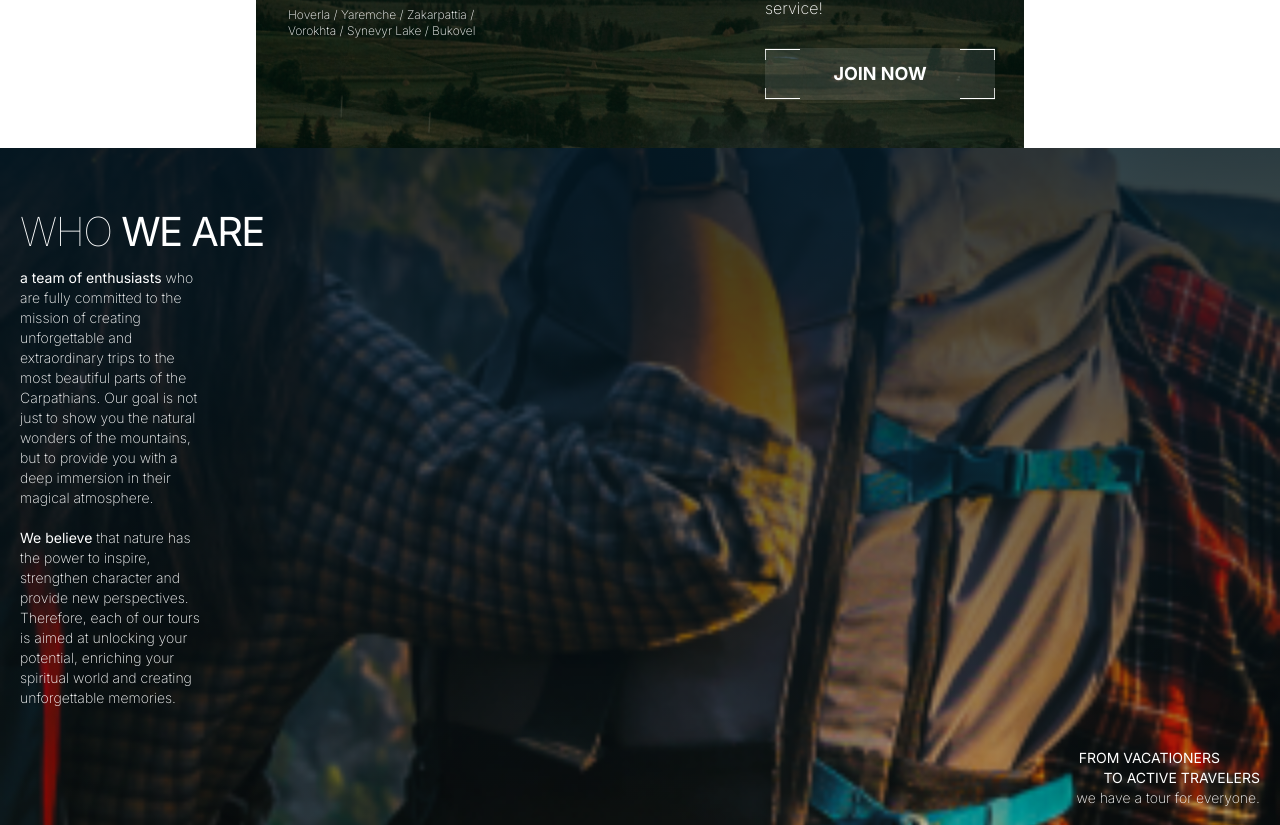
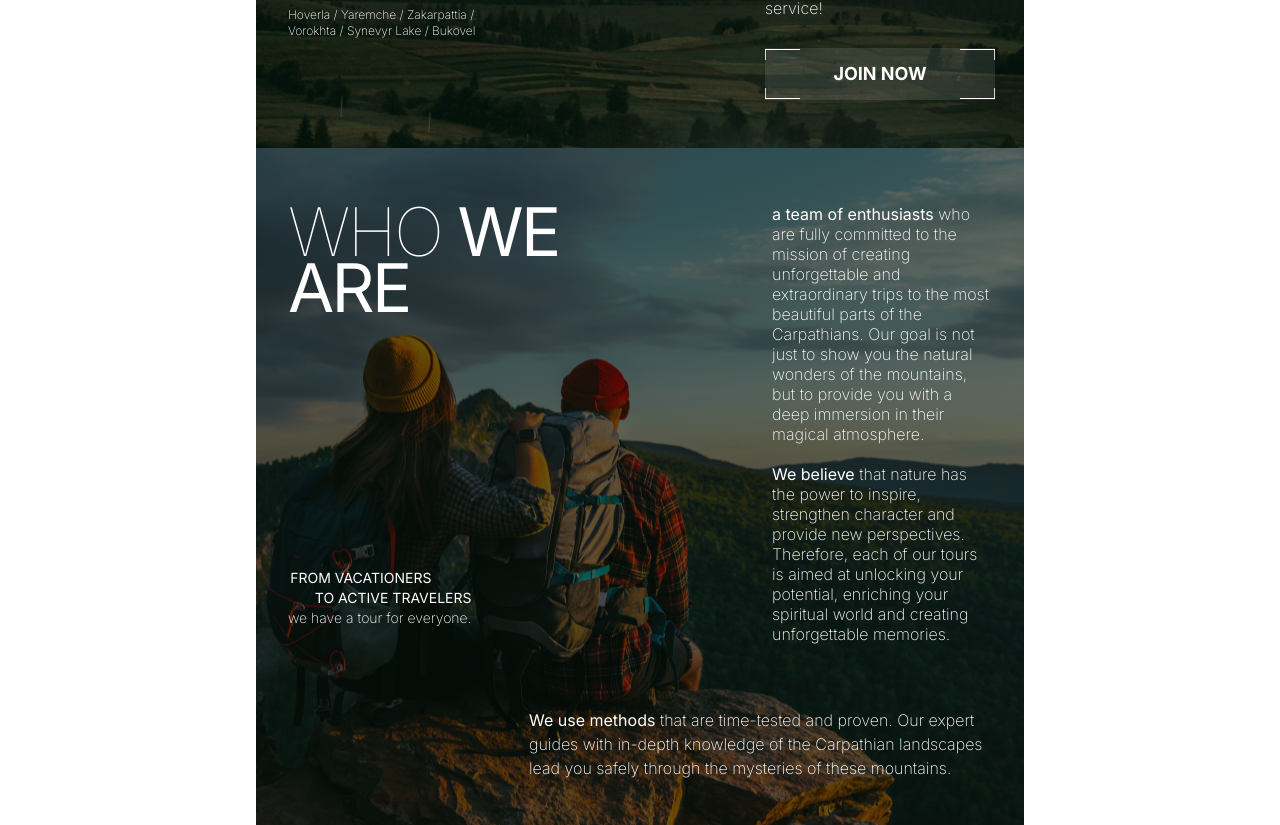
Before and after one commit to IrynaBondarenko7/carp-travel, a Next.js app: page / in a window 1280 px wide. Shown: the part 395-1220 px from the top of the page. Built offline with nearby package versions, Linux system fonts and the light colour scheme.

Commit message:
added about tablet styles

```diff
--- a/src/app/globals.css
+++ b/src/app/globals.css
@@ -115,7 +115,8 @@ body.menu-open {
     url(../../public/images/gallery/mobile/bg-mb.png);
 }
 .gallery-section,
-.contacts-section {
+.contacts-section,
+.about-section {
   background-repeat: no-repeat;
   background-position: center;
   background-size: cover;
@@ -126,6 +127,14 @@ body.menu-open {
     url(../../public/images/contacts/bg-mb.png);
   opacity: 0.75;
   position: relative;
+}
+.about-section {
+  background-image: linear-gradient(rgba(2, 15, 8, 0.5), rgba(2, 15, 8, 0.5)),
+    url(../../public/images/about/about-bg-mb.png);
+  @media screen and (min-width: 768px) {
+    background-image: linear-gradient(rgba(2, 15, 8, 0.5), rgba(2, 15, 8, 0.5)),
+      url(../../public/images/about/about-bg-tab.png);
+  }
 }
 /*
 .contacts-section::before {
--- a/src/components/About.tsx
+++ b/src/components/About.tsx
@@ -2,36 +2,38 @@ export const About = () => {
   return (
     <section
       id="about"
-      className="py-14 px-5 bg-center bg-no-repeat bg-cover relative"
-      style={{
-        backgroundImage: 'url("/images/about/about-bg-mb.png")',
-      }}
+      className="py-14 sm:px-5 smm:px-5  relative md:w-768 w-480 sm:w-screen mx-auto about-section md:px-8"
     >
-      <div className="absolute top-0 left-0 w-full h-full  z-0 bg-gradient-custom opacity-75"></div>
       <div className="relative">
-        <h2 className="text-white text-40 leading-56 tracking-1.6 font-thin mb-2">
+        <div className="md:flex md:gap-76">
+          <h2 className="text-white sm:text-40 smm:text-40 leading-56 sm:tracking-1.6 smm:tracking-1.6 font-thin mb-2 md:text-67 md:tracking-2.68">
             WHO <b>WE ARE</b>
           </h2>
-        <p className="text-white text-sm w-180 mb-5 font-extralight">
+          <div className="md:flex md:flex-col">
+            <p className="text-white sm:text-sm smm:text-sm sm:w-180 smm:w-180 mb-5 font-extralight md:text-base md:leading-5 md:w-220">
               <strong>a team of enthusiasts </strong>
-          who are fully committed to the mission of creating unforgettable and
-          extraordinary trips to the most beautiful parts of the Carpathians.
-          Our goal is not just to show you the natural wonders of the mountains,
-          but to provide you with a deep immersion in their magical atmosphere.
+              who are fully committed to the mission of creating unforgettable
+              and extraordinary trips to the most beautiful parts of the
+              Carpathians. Our goal is not just to show you the natural wonders
+              of the mountains, but to provide you with a deep immersion in
+              their magical atmosphere.
             </p>
-        <p className="text-white text-sm w-180 font-extralight">
+
+            <p className="text-white sm:text-sm smm:text-sm sm:w-180 smm:w-180 font-extralight md:text-base md:leading-5 md:w-220">
               <strong>We believe </strong>
-          that nature has the power to inspire, strengthen character and provide
-          new perspectives. Therefore, each of our tours is aimed at unlocking
-          your potential, enriching your spiritual world and creating
-          unforgettable memories.
+              that nature has the power to inspire, strengthen character and
+              provide new perspectives. Therefore, each of our tours is aimed at
+              unlocking your potential, enriching your spiritual world and
+              creating unforgettable memories.
             </p>
-        <div className="text-white pt-10 flex flex-col items-end text-sm mb-10">
+          </div>
+        </div>
+        <div className="text-white pt-10 flex flex-col items-end text-sm mb-10 md:absolute md:bottom-28">
           <p className="uppercase mr-10">From vacationers </p>
           <p className="uppercase">to active travelers</p>
           <p className="font-extralight">we have a tour for everyone.</p>
         </div>
-        <p className="text-white text-sm  font-extralight">
+        <p className="text-white sm:text-sm  smm:text-sm  font-extralight md:mt-16 md:w-463 md:ml-auto md:text-base">
           <strong>We use methods </strong>
           that are time-tested and proven. Our expert guides with in-depth
           knowledge of the Carpathian landscapes lead you safely through the
--- a/tailwind.config.ts
+++ b/tailwind.config.ts
@@ -44,6 +44,8 @@ const config: Config = {
         "480": "480px",
         "768": "768px",
         "230": "230px",
+        "220": "220px",
+        "463": "463px",
       },
       margin: {
         "top-74": "74px 0 0 0 ",
@@ -57,6 +59,9 @@ const config: Config = {
         sm: { max: "480px" },
         smm: { max: "767px", min: "481px" },
       },
+      gap: {
+        "76": "76px",
+      },
     },
   },
   plugins: [],
```
Also changed, not shown: public/images/about/about-bg-tab.png (added). Lines whose indentation alone changed are shown as unchanged.
